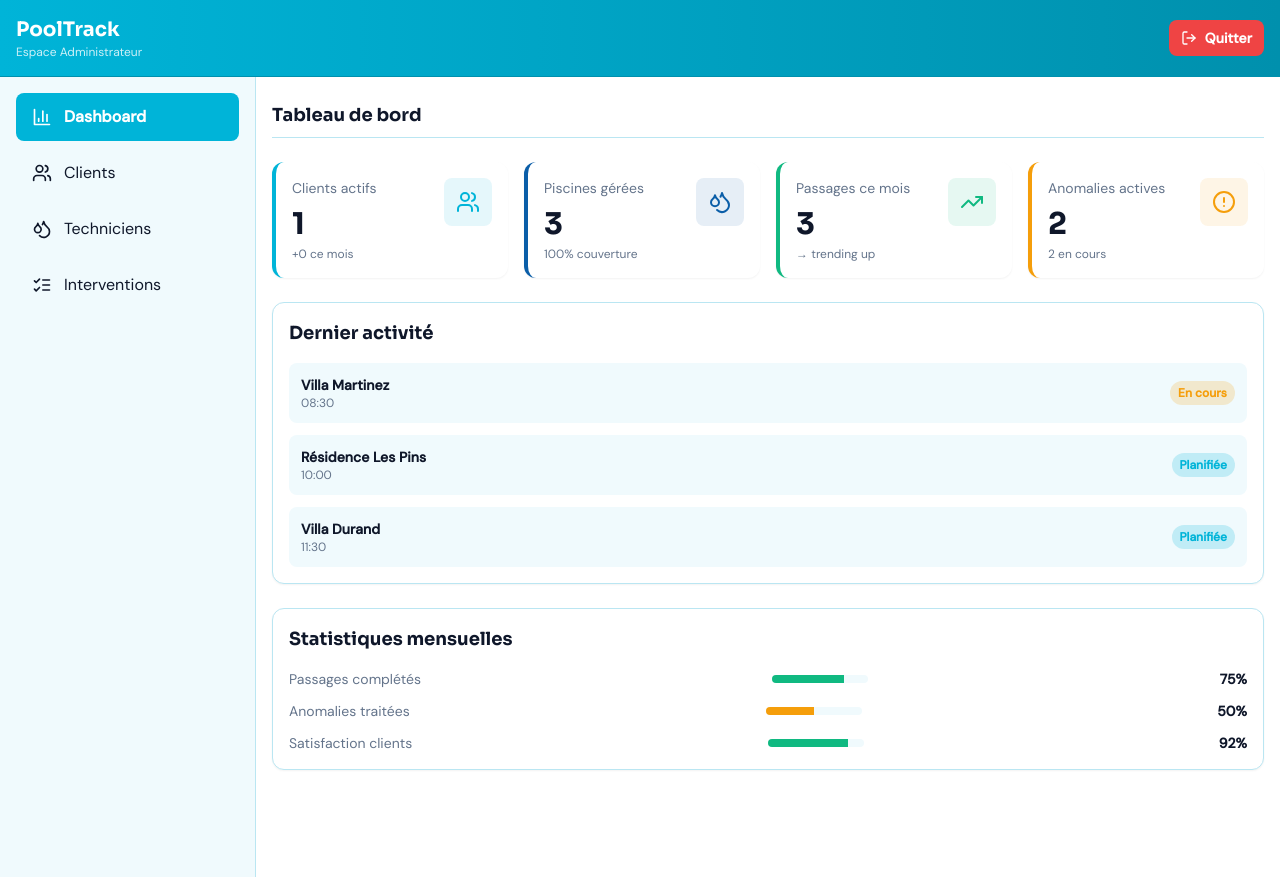
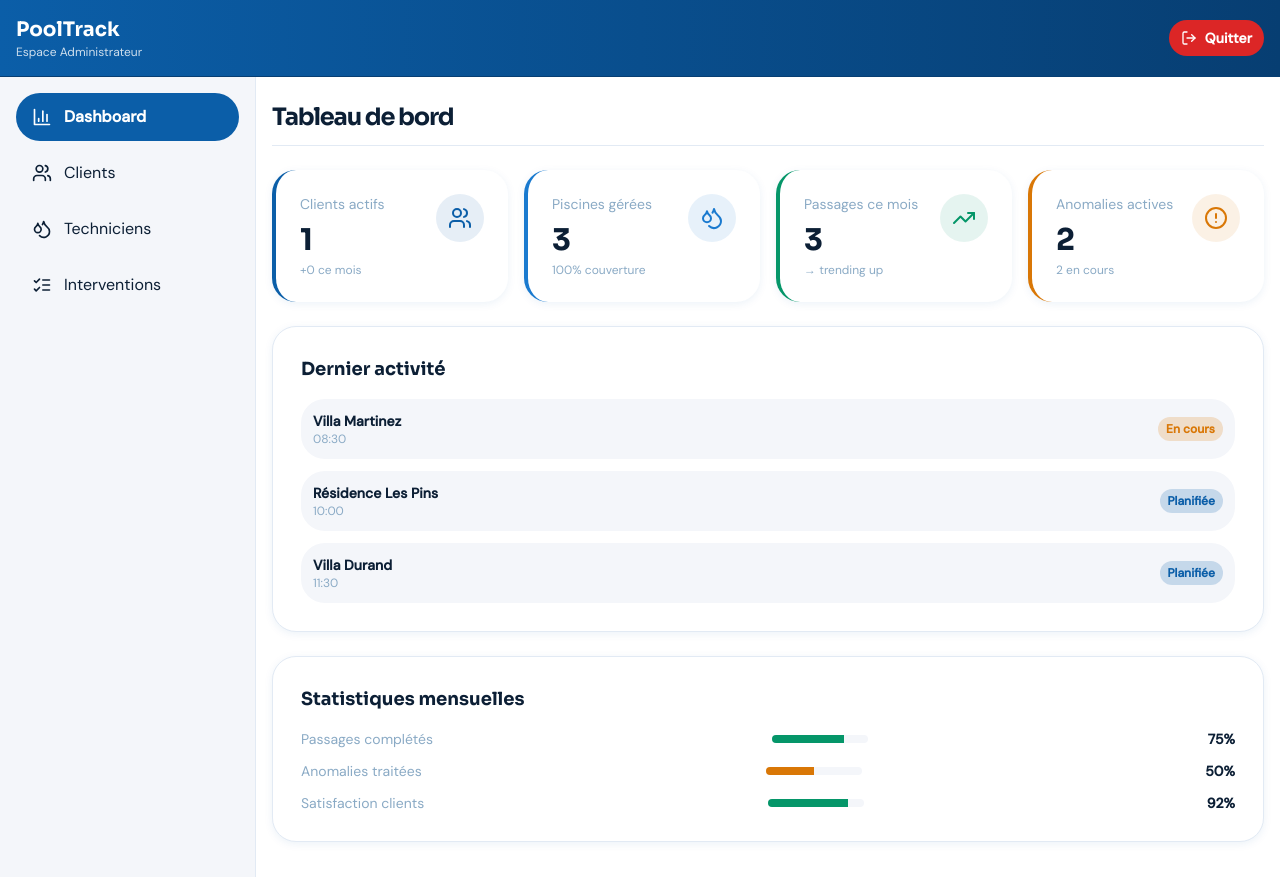
Before and after one commit to sab547/Piscine-V2, a Next.js app: page /admin in a window 1280 px wide. Built offline with nearby package versions, Linux system fonts and the light colour scheme.

Commit message:
design: implement ocean theme from pooltrack_visual_template.html

```diff
--- a/app/globals.css
+++ b/app/globals.css
@@ -11,41 +11,107 @@ html {
 }
 
 body {
-  @apply bg-white text-text;
+  @apply bg-surface text-text font-body;
   -webkit-font-smoothing: antialiased;
   -moz-osx-font-smoothing: grayscale;
 }
 
+main {
+  @apply bg-white;
+}
+
 @layer components {
+  /* Buttons */
   .btn-primary {
-    @apply bg-primary hover:bg-primary-dark text-white font-semibold py-2 px-4 rounded-lg transition-colors;
+    @apply bg-gradient-to-r from-primary to-primary-mid hover:shadow-ocean-md text-white font-bold py-3 px-6 rounded-sm transition-all duration-200;
+  }
+
+  .btn-outline {
+    @apply border border-primary text-primary bg-transparent hover:bg-primary/5 font-bold py-3 px-6 rounded-sm transition-all;
   }
 
   .btn-secondary {
-    @apply bg-surface hover:bg-border text-text font-semibold py-2 px-4 rounded-lg transition-colors;
+    @apply bg-surface hover:bg-border text-text font-bold py-3 px-6 rounded-sm transition-colors;
   }
 
+  .btn-ghost {
+    @apply bg-surface text-text-secondary hover:bg-border font-bold py-2 px-4 rounded-sm transition-colors;
+  }
+
+  .btn-danger {
+    @apply bg-danger-light text-danger font-bold py-3 px-6 rounded-sm hover:bg-danger/10 transition-colors;
+  }
+
+  /* Cards */
   .card {
-    @apply bg-white border border-border rounded-xl p-4 shadow-sm;
+    @apply bg-white border border-border rounded-lg p-7 shadow-ocean-sm transition-all hover:shadow-ocean-md;
   }
 
   .card-blue {
-    @apply bg-primary/5 border border-primary/20 rounded-xl p-4;
+    @apply bg-primary/5 border border-primary/15 rounded-lg p-7;
   }
 
   .stat-card {
-    @apply bg-white border-l-4 border-primary rounded-xl p-4 shadow-sm;
+    @apply bg-white border-l-4 border-primary rounded-lg p-6 shadow-ocean-sm;
   }
 
-  .badge-teal {
-    @apply bg-primary/10 text-primary font-semibold px-3 py-1 rounded-full text-xs;
+  .measure-card {
+    @apply bg-surface border border-border rounded-md p-4 flex items-center gap-3;
   }
 
-  .section-title {
-    @apply text-lg font-bold text-text font-display border-b border-border pb-2 mb-4;
+  /* Badges */
+  .badge {
+    @apply inline-flex items-center gap-1 px-3 py-1 rounded-full text-xs font-bold;
   }
 
+  .badge-blue {
+    @apply bg-primary/10 text-primary;
+  }
+
+  .badge-green {
+    @apply bg-success-light text-success;
+  }
+
+  .badge-orange {
+    @apply bg-warning-light text-warning;
+  }
+
+  .badge-red {
+    @apply bg-danger-light text-danger;
+  }
+
+  .badge-dot {
+    @apply w-1.5 h-1.5 rounded-full;
+  }
+
+  /* Typography */
+  .section-title {
+    @apply text-2xl font-black text-text font-display border-b border-border pb-3 mb-5 -tracking-wider;
+  }
+
+  .section-header {
+    @apply flex items-center gap-4 mb-6;
+  }
+
+  /* Inputs */
   .input-base {
-    @apply w-full px-4 py-2 bg-white border border-border rounded-lg font-body text-text placeholder:text-text-muted focus:outline-none focus:ring-2 focus:ring-primary focus:border-transparent;
+    @apply w-full px-4 py-3 bg-surface border border-border rounded-sm text-text placeholder:text-text-muted focus:outline-none focus:border-primary focus:ring-2 focus:ring-primary/10 transition-all;
+  }
+
+  .input-base:valid {
+    @apply border-success;
+  }
+
+  .input-base.error {
+    @apply border-danger;
+  }
+
+  /* Progress Bar */
+  .progress-bar {
+    @apply h-1 bg-surface rounded-full overflow-hidden;
+  }
+
+  .progress-fill {
+    @apply h-full bg-gradient-to-r from-primary to-primary-mid transition-all rounded-full;
   }
 }
--- a/tailwind.config.ts
+++ b/tailwind.config.ts
@@ -9,18 +9,26 @@ const config: Config = {
     extend: {
       colors: {
         primary: {
-          DEFAULT: '#00B4D8',
-          dark: '#0090AD',
+          DEFAULT: '#0B5EA8',
+          mid: '#1A7ACF',
+          dark: '#073E72',
+          light: '#D6E8FF',
         },
-        accent: '#0B5EA8',
-        success: '#10B981',
-        warning: '#F59E0B',
-        danger: '#EF4444',
-        surface: '#F0FAFD',
-        border: '#BAE6F2',
+        secondary: '#4A6A8A',
+        accent: '#1A7ACF',
+        success: '#059669',
+        'success-light': '#D1FAE5',
+        warning: '#D97706',
+        'warning-light': '#FEF3C7',
+        danger: '#DC2626',
+        'danger-light': '#FEE2E2',
+        surface: '#F4F6FA',
+        'surface-tertiary': '#EBF2FF',
+        border: '#E2EAF4',
         text: {
-          DEFAULT: '#0F172A',
-          muted: '#64748B',
+          DEFAULT: '#0C1F35',
+          secondary: '#4A6A8A',
+          muted: '#8AAAC5',
         },
       },
       fontFamily: {
@@ -40,6 +48,18 @@ const config: Config = {
       spacing: {
         safe: 'max(1rem, env(safe-area-inset-bottom))',
       },
+      borderRadius: {
+        'xs': '10px',
+        'sm': '12px',
+        'md': '16px',
+        'lg': '24px',
+        'xl': '32px',
+      },
+      boxShadow: {
+        'ocean-sm': '0 2px 8px rgba(11, 94, 168, 0.08)',
+        'ocean-md': '0 4px 20px rgba(11, 94, 168, 0.12)',
+        'ocean-lg': '0 8px 40px rgba(11, 94, 168, 0.18)',
+      },
     },
   },
   plugins: [],
```
